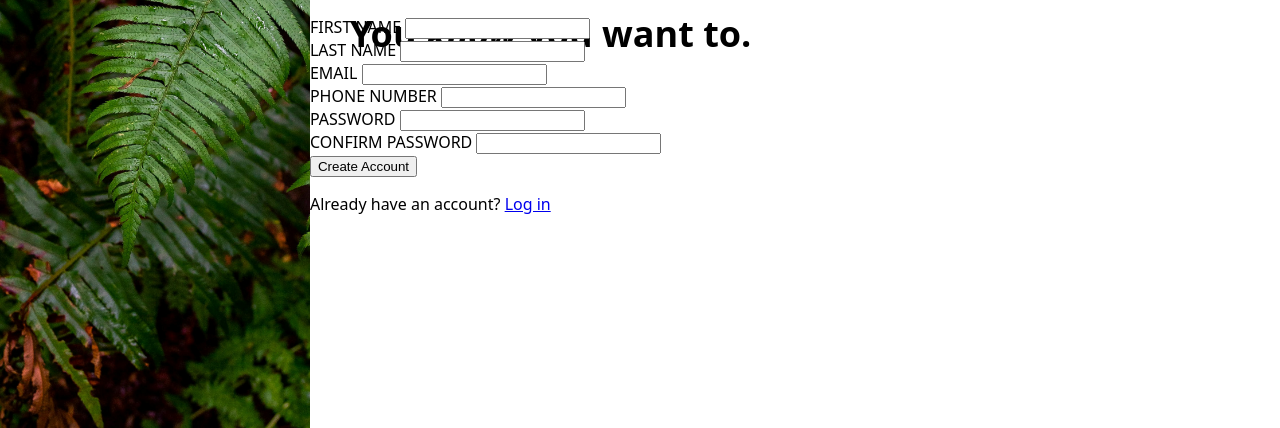
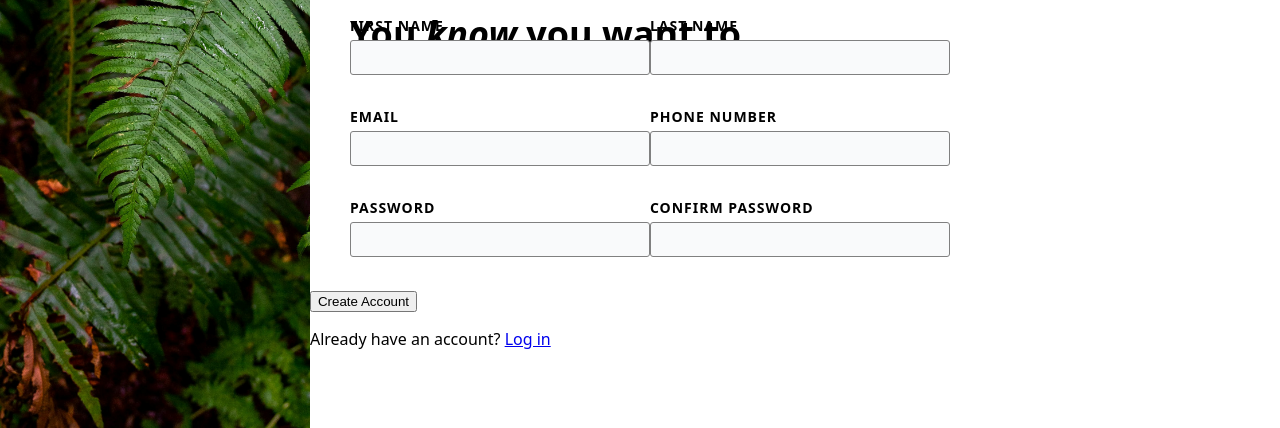
Before and after one commit to abu-bilaall/sign-up-form, a plain HTML site: page index.html in a window 1280 px wide. Shown: the part 372-800 px from the top of the page. Drawn offline with Linux system fonts and the light colour scheme.

Commit message:
Add minimal styles to form

```diff
--- a/index.html
+++ b/index.html
@@ -27,14 +27,14 @@
 
         <div class="form-section">
             <h3>Let's do this!</h3>
-            <form action="#" method="post">
+            <form action="#" method="post" class="odin-form">
                 <div class="full-name">
-                    <div class="first-name">
+                    <div class="form-entries first-name">
                         <label for="first-name">FIRST NAME</label>
                         <input type="text" id="first-name" name="first-name">
                     </div>
 
-                    <div class="last-name">
+                    <div class="form-entries last-name">
                         <label for="last-name">LAST NAME</label>
                         <input type="text" id="last-name" name="last-name">
                     </div>
--- a/styles.css
+++ b/styles.css
@@ -66,3 +66,44 @@ img[alt='odin-logo'] {
 .leading-info-para {
     margin-top: 10vh;
 }
+
+.form-section {
+    padding-left: 40px;
+}
+
+.odin-form {
+    width: 30vw;
+}
+
+.odin-form > div {
+    display: flex;
+    justify-content: space-between;
+}
+
+.form-entries {
+    display: flex;
+    flex-direction: column;
+    gap: 5px;
+    margin-bottom: 32px;
+}
+
+label {
+    font-weight: 700;
+    font-size: 14px;
+    letter-spacing: 1px;
+}
+
+input[type="text"],
+input[type="email"],
+input[type="tel"],
+input[type="password"] {
+    box-sizing: border-box;
+    font-family: inherit;
+    font-size: inherit;
+
+    background-color: rgba(249,250,251,255);
+    border: 1px solid gray;
+    border-radius: 3px;
+    width: 300px;
+    height: 35px;
+}
```
